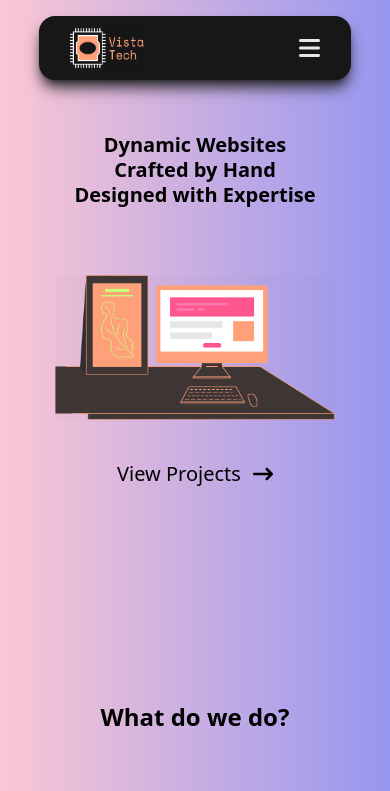
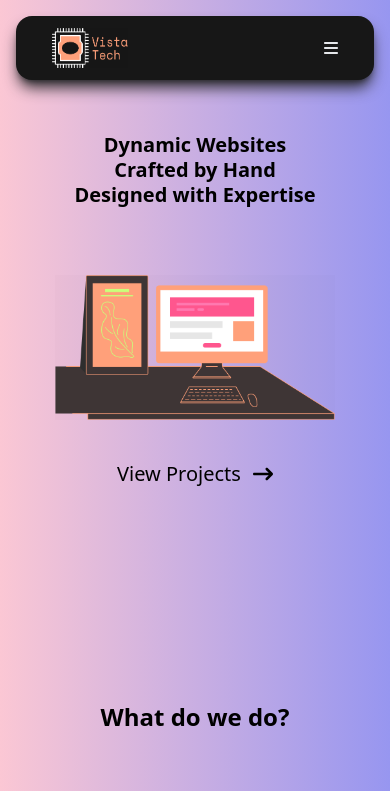
Before and after one commit to Clarkden/vistatech-next, a Next.js app: page / in a window 390 px wide. Shown: the top 791 px of the page. Built offline with nearby package versions, Linux system fonts and the light colour scheme.

Commit message:
Lengthened navbar on small

```diff
--- a/pages/components/navbar.js
+++ b/pages/components/navbar.js
@@ -12,7 +12,7 @@
   const[ShowModalNav, setShowModalNav] = useState(false)
 
   return (
-    <nav className='bg-neutral-900 h-auto items-center sm:h-auto flex justify-center mt-4 mb-1 sm:mt5 sm:mb-2 md:mt-6 md:mb-3 lg:mt-6 lg:mb-4 w-4/5 m-auto rounded-2xl shadow-lg shadow-zinc-800 '>
+    <nav className='bg-neutral-900 h-auto items-center sm:h-auto flex justify-center mt-4 mb-1 sm:mt5 sm:mb-2 md:mt-6 md:mb-3 lg:mt-6 lg:mb-4 w-11/12 md:w-4/5  m-auto rounded-2xl shadow-lg shadow-zinc-800 '>
       <div className='flex w-4/5 h-16 justify-between items-center'>
         <div className=''>
           <a href='/'><img src='/logo.png' className='h-10 sm:h-12' /></a>
@@ -30,7 +30,7 @@
           </ul>
         </div>
         <div className=' w-4/5 flex sm:flex md:flex lg:hidden justify-end'>
-          <FontAwesomeIcon icon={faBars} className='text-gray-200 text-2xl h-4 sm:h-6 cursor-pointer' onClick={() => setShowModalNav(!ShowModalNav)}/>
+          <FontAwesomeIcon icon={faBars} className='text-gray-200 text-base md:text-2xl h-4 sm:h-6 cursor-pointer' onClick={() => setShowModalNav(!ShowModalNav)}/>
         </div>
       </div>
       {ShowModalNav ?
```
